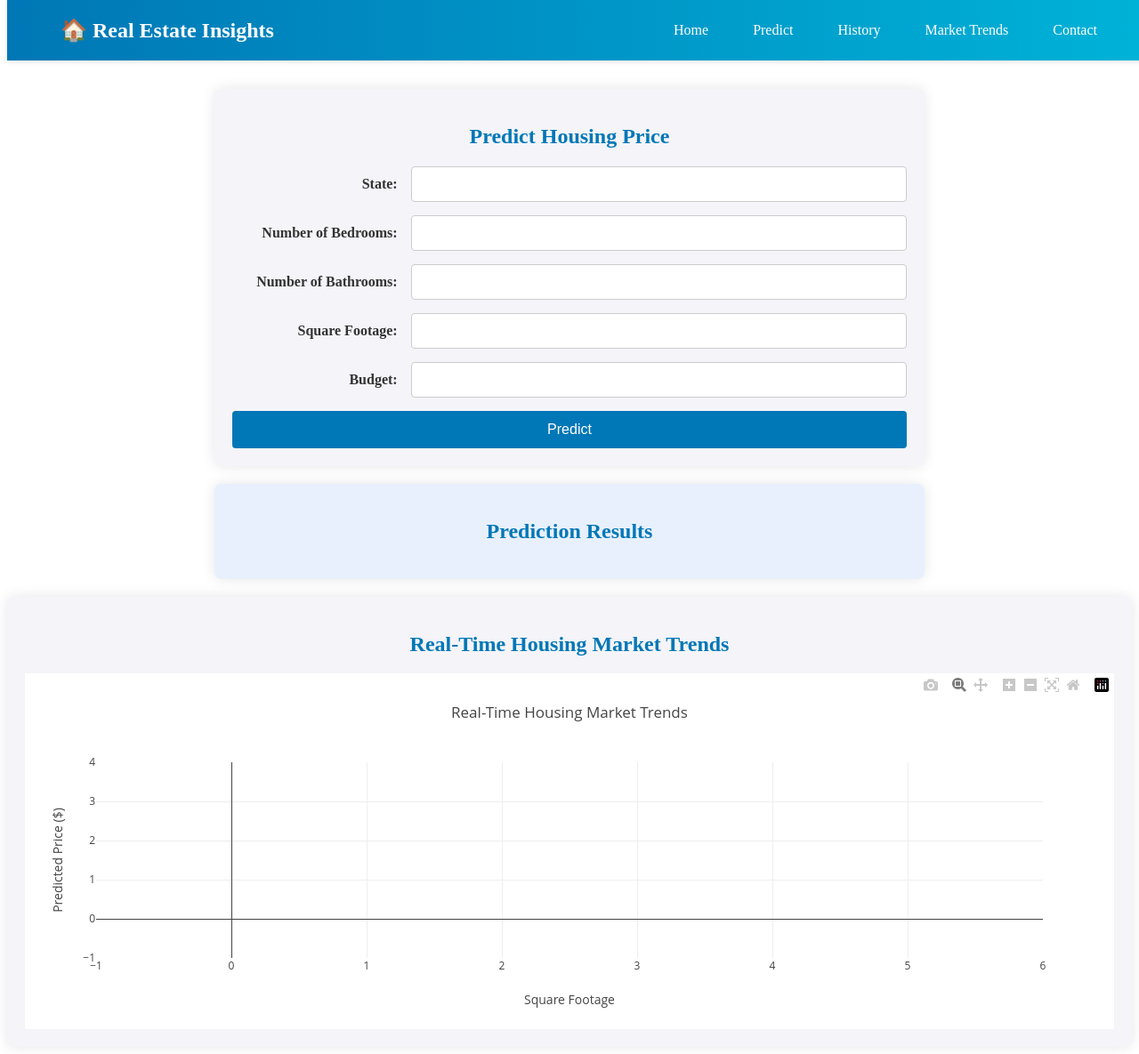
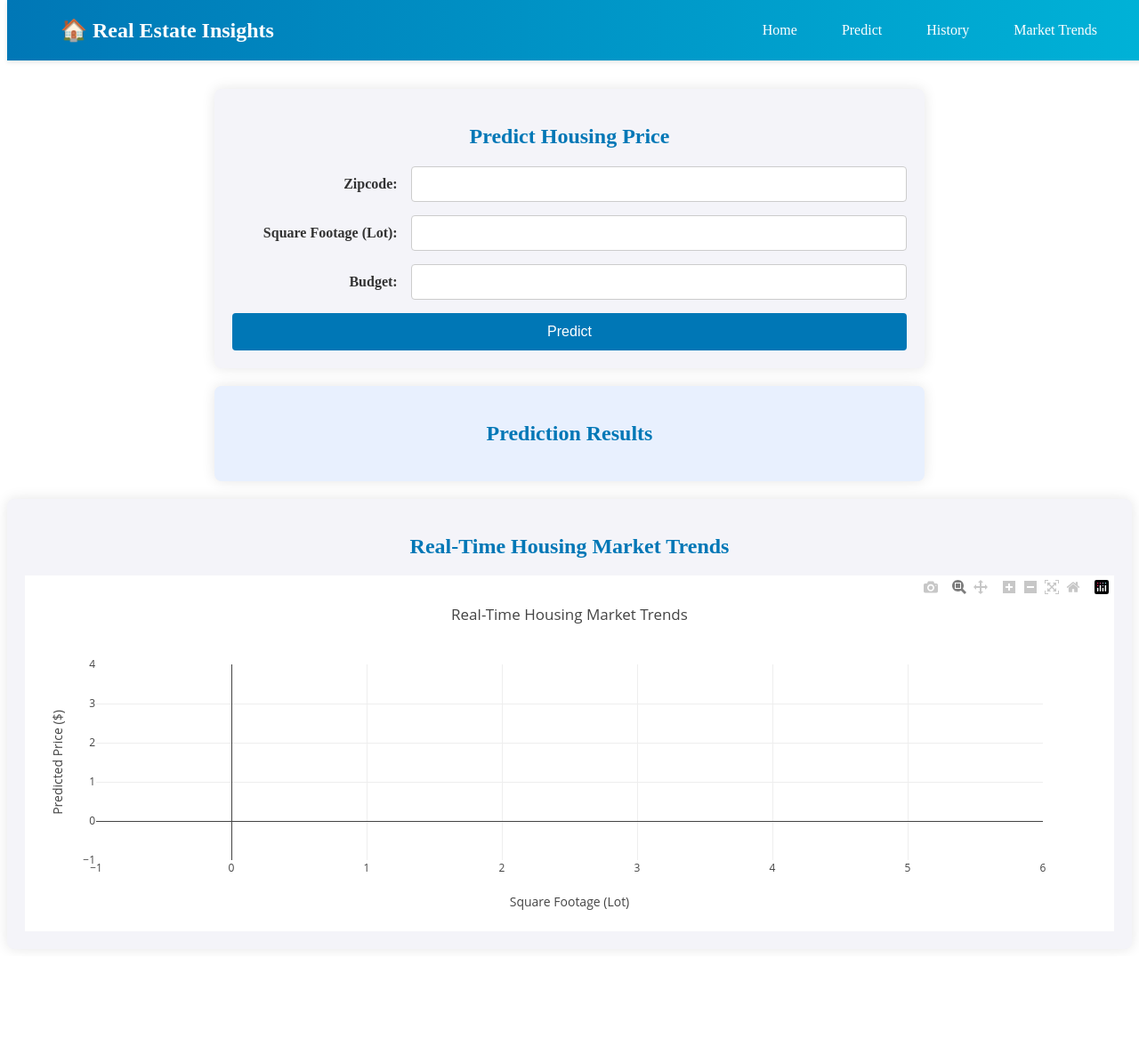
Before and after one commit to Kathyvng/project4_group2, a Flask app: page / in a window 1280 px wide. Shown: the whole page at 89% size. After the commit the page ends 1023 px from the top, so only its background shows below. Run offline with Flask 3, Linux system fonts and the light colour scheme; data that the repository does not hold is empty; parts of the project's set-up code (start-up, migrations or seed data) failed here and were passed over; some libraries are stand-ins or nearby versions.

Commit message:
edit flask and html

```diff
--- a/housing.py
+++ b/housing.py
@@ -7,7 +7,7 @@ import os
 app = Flask(__name__)
 
 # Load model with absolute path
-model_path = os.path.join(os.path.dirname(__file__), 'model_rf', 'housing_price.pkl')
+model_path = os.path.join(os.path.dirname(__file__), 'model', 'housing_price.pkl')
 model = joblib.load(model_path)
 
 # Connect to MongoDB with error handling
@@ -25,20 +25,17 @@ def home():
 @app.route('/predict', methods=['POST'])
 def predict():
     try:
-        state = request.form['State']
-        bedrooms = int(request.form['Bedrooms'])
-        bathrooms = int(request.form['Bathrooms'])
-        sqft = float(request.form['Sqft'])
-        budget = float(request.form['Budget'])
+        zipcode = request.form['Zipcode']
+        sqft_lot = float(request.form['Sqft'])
+        price = float(request.form['Budget'])
     except (ValueError, KeyError) as e:
         return render_template('Main.html', prediction="Invalid input. Please check your entries.")
 
+    # Match input names with model training data
     input_data = {
-        'State': state,
-        'Bedrooms': bedrooms,
-        'Bathrooms': bathrooms,
-        'Sqft': sqft,
-        'Budget': budget
+        'zipcode': zipcode,
+        'sqft_lot': sqft_lot,
+        'price': price
     }
 
     input_df = pd.DataFrame([input_data])
@@ -49,12 +46,12 @@ def predict():
         return render_template('Main.html', prediction="Model error. Please try again later.")
 
     recommendation = (
-        f"This is a good deal in {state}!"
-        if predicted_price <= budget
+        f"This is a good deal in {zipcode}!"
+        if predicted_price <= price
         else f"The predicted price is higher than your budget."
     )
 
-    # Save to MongoDB
+    # Save to MongoDB (ensure consistency with field names)
     record = {
         'input_data': input_data,
         'predicted_price': predicted_price,
@@ -71,11 +68,9 @@ def data():
         records = collection.find().sort('_id', -1).skip(0).limit(20)
         data = [
             {
-                'state': record['input_data']['State'],
-                'sqft': record['input_data']['Sqft'],
-                'price': record['predicted_price'],
-                'bedrooms': record['input_data']['Bedrooms'],
-                'bathrooms': record['input_data']['Bathrooms']
+                'zipcode': record['input_data']['zipcode'],
+                'sqft_lot': record['input_data']['sqft_lot'],
+                'price': record['predicted_price']
             }
             for record in records
         ]
--- a/templates/Main.html
+++ b/templates/Main.html
@@ -175,7 +175,6 @@
             <li><a href="#input">Predict</a></li>
             <li><a href="/history">History</a></li>
             <li><a href="#chart-section">Market Trends</a></li>
-            <li><a href="#contact">Contact</a></li>
         </ul>
         <button class="nav-toggle" onclick="toggleNav()">☰</button>
     </div>
@@ -185,16 +184,10 @@
 <section id="input">
     <h2>Predict Housing Price</h2>
     <form action="/predict" method="POST">
-        <label for="State">State:</label>
-        <input type="text" id="State" name="State" required>
+        <label for="Zipcode">Zipcode:</label>
+        <input type="text" id="Zipcode" name="Zipcode" required>
 
-        <label for="Bedrooms">Number of Bedrooms:</label>
-        <input type="number" id="Bedrooms" name="Bedrooms" required>
-
-        <label for="Bathrooms">Number of Bathrooms:</label>
-        <input type="number" id="Bathrooms" name="Bathrooms" required>
-
-        <label for="Sqft">Square Footage:</label>
+        <label for="Sqft">Square Footage (Lot):</label>
         <input type="number" id="Sqft" name="Sqft" required>
 
         <label for="Budget">Budget:</label>
@@ -225,22 +218,22 @@
         fetch('/data')
             .then(response => response.json())
             .then(data => {
-                var states = data.map(row => row.state);
+                var zipcodes = data.map(row => row.zipcode);
                 var prices = data.map(row => row.price);
-                var sqft = data.map(row => row.sqft);
+                var sqft_lot = data.map(row => row.sqft_lot);
 
                 var trace = {
-                    x: sqft,
+                    x: sqft_lot,
                     y: prices,
                     mode: 'markers',
                     type: 'scatter',
-                    text: states,
+                    text: zipcodes,
                     marker: { size: 12, color: '#663399' }
                 };
 
                 var layout = {
                     title: 'Real-Time Housing Market Trends',
-                    xaxis: { title: 'Square Footage' },
+                    xaxis: { title: 'Square Footage (Lot)' },
                     yaxis: { title: 'Predicted Price ($)' }
                 };
 
```
